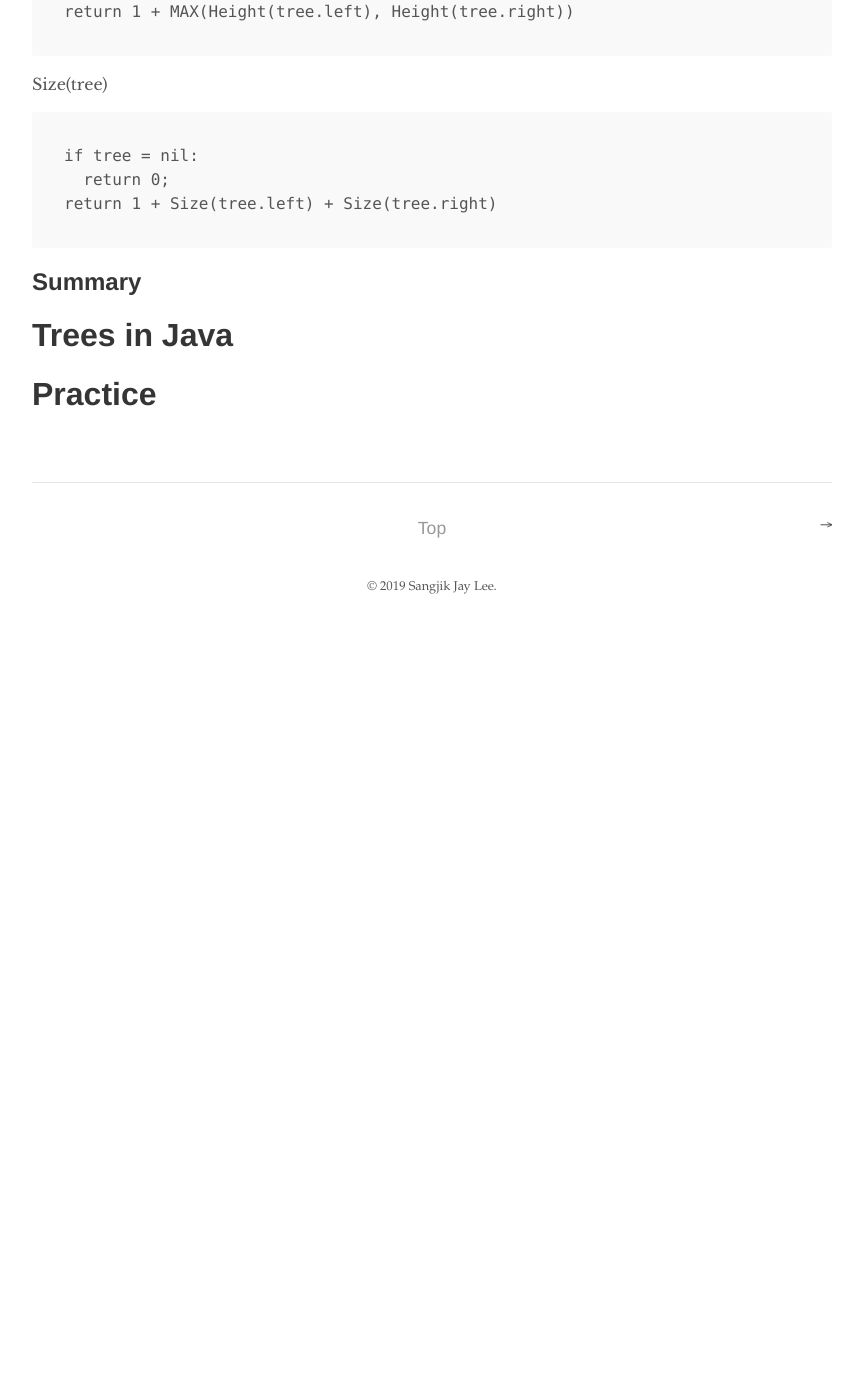
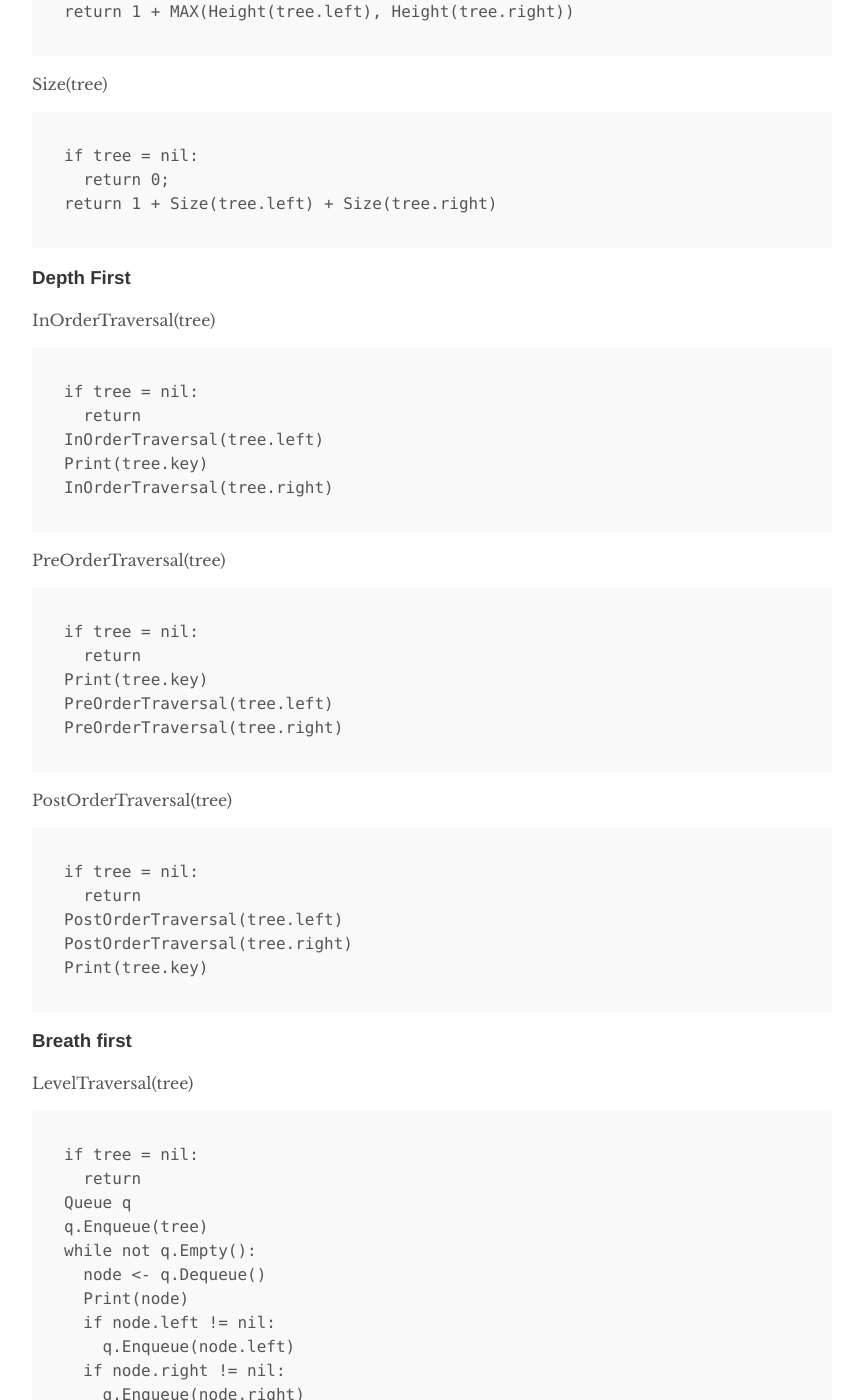
Before and after one commit to sangjik/sangjik.github.io, a Jekyll site: the page built from _posts/2019-01-23-Data-Structure-Trees.md, in a window 1280 px wide and 1400 px high, scrolled down 727 px. Shown: the whole window, without its empty margins (208-1071 px from the left). Built offline with Jekyll 4.4.1, drawn with Linux system fonts in a browser that asks for light colours; before the commit the page ends 1357 px from its top, so only the background shows below that; some of the changed text lies outside the part shown.

Commit message:
update tree post

````diff
--- a/_posts/2019-01-23-Data-Structure-Trees.md
+++ b/_posts/2019-01-23-Data-Structure-Trees.md
@@ -25,7 +25,57 @@ if tree = nil:
 return 1 + Size(tree.left) + Size(tree.right)
 ```
 
+### Depth First
+InOrderTraversal(tree)
+```
+if tree = nil:
+  return
+InOrderTraversal(tree.left)
+Print(tree.key)
+InOrderTraversal(tree.right)
+```
+
+PreOrderTraversal(tree)
+```
+if tree = nil:
+  return
+Print(tree.key)
+PreOrderTraversal(tree.left)
+PreOrderTraversal(tree.right)
+```
+
+PostOrderTraversal(tree)
+```
+if tree = nil:
+  return
+PostOrderTraversal(tree.left)
+PostOrderTraversal(tree.right)
+Print(tree.key)
+```
+
+### Breath first
+LevelTraversal(tree)
+```
+if tree = nil:
+  return
+Queue q
+q.Enqueue(tree)
+while not q.Empty():
+  node <- q.Dequeue()
+  Print(node)
+  if node.left != nil:
+    q.Enqueue(node.left)
+  if node.right != nil:
+    q.Enqueue(node.right)
+
+```
+
 ## Summary
+- Trees are used for lots of different things
+- Trees have a key and children
+- Tree walks: DFS and BFS
+- When working with a tree, recursive algorithms are common
+- In Computer Science, trees grow down
 
 # Trees in Java
 
````
